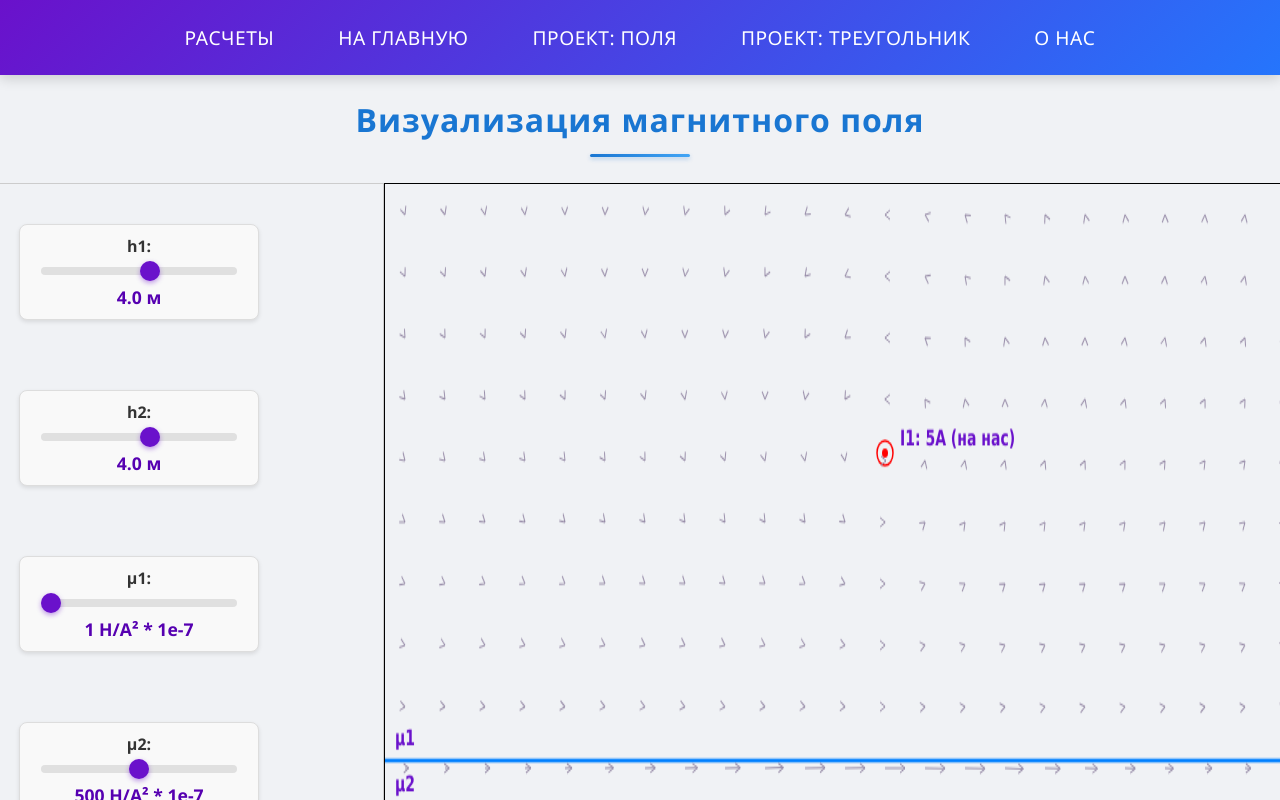
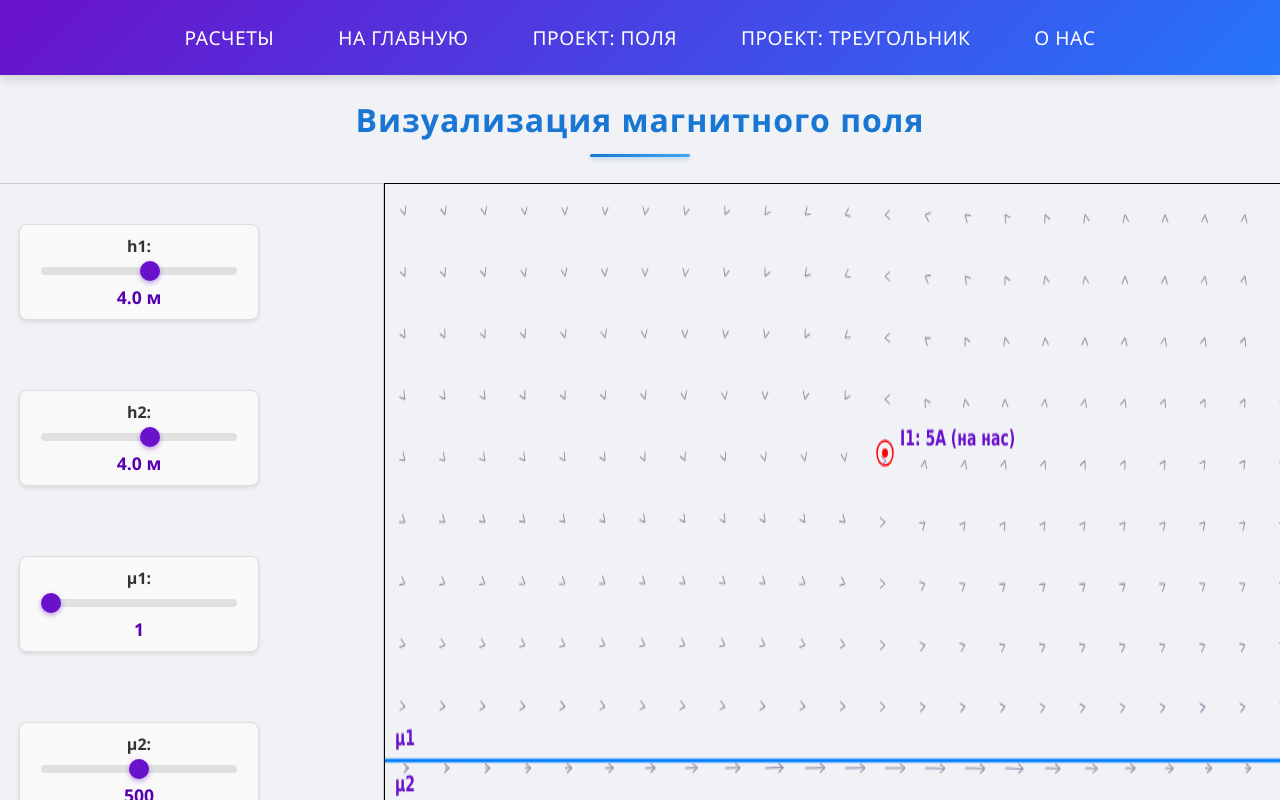
Before and after one commit to deadxraver/physics-2, a React (Create React App) app: page /magnetic_induction in a window 1280 px wide. Shown: the top 800 px of the page. Built offline with nearby package versions, Linux system fonts and the light colour scheme.

Commit message:
removed comments + µ

```diff
--- a/src/components/Contact.jsx
+++ b/src/components/Contact.jsx
@@ -1,6 +1,5 @@
 export default function Contact() {
     return (
-
         <div>
             <h1>Наша команда</h1>
             <div style={{display: "flex", gap: "5%",marginLeft: "8%"}}>
--- a/src/components/EjsEmbed.jsx
+++ b/src/components/EjsEmbed.jsx
@@ -1,6 +1,10 @@
+import '../styles/introduction/main.css'
 const EjsEmbed = () => {
     return (
+        <div>
+            <h1>Визуализация колебаний заряженных частиц</h1>
       <div style={{ width: '100%', height: '600px', border: 'none' }}>
+
         <iframe
           src="/ejs/index.html"
           width="100%"
@@ -9,6 +13,7 @@ const EjsEmbed = () => {
           title="EJS Embed"
         ></iframe>
       </div>
+        </div>
     );
   };
 
--- a/src/components/introduction/Main.jsx
+++ b/src/components/introduction/Main.jsx
@@ -31,10 +31,9 @@ function Main() {
 
 					{openSections.gorb && (
 						<div className="section-content">
-							<p>Здесь представлен равнобедренный треугольник, в котором все симметрично относительно
-								медианы проведенной к основанию.</p>
-							<p>На концах равнозаряженные частицы, соединены проволоками</p>
-							<p>По сигналу пользователя проволока в основании рвется, и система начинает колебаться</p>
+							<p>В проекте представлена система из двух зарядов, подвешенных на проволках равной длины.</p>
+							<p>При переходе пользователем на страницу с проектом система приходит в действие</p>
+							<p>Есть возможность нажать на ⏸️ и отрегулировать положение зарядов, а также запустить симуляцию заново 🔄 </p>
 							<p>Проект визуализирует этот процесс</p>
 							<NavLink
 								to="/fluctuations"
--- a/src/components/xvost/Controls.js
+++ b/src/components/xvost/Controls.js
@@ -17,12 +17,12 @@ const Controls = ({ h1, setH1, h2, setH2, mu1, setMu1, mu2, setMu2, I1, setI1, I
             <div className="slider">
                 <label>μ1:</label>
                 <input  type="range" min="1" max="1000" step="1" value={mu1 / (4 * Math.PI * 1e-7)} onChange={(e) => setMu1(parseFloat(e.target.value) * (4 * Math.PI * 1e-7))} />
-                <span>{(mu1 / (4 * Math.PI * 1e-7)).toFixed(0)} Н/А² * 1e-7</span>
+                <span>{(mu1 / (4 * Math.PI * 1e-7)).toFixed(0)}</span>
             </div>
             <div className="slider">
                 <label>μ2:</label>
                 <input type="range" min="1" max="1000" step="1" value={mu2 / (4 * Math.PI * 1e-7)} onChange={(e) => setMu2(parseFloat(e.target.value) * (4 * Math.PI * 1e-7))} />
-                <span>{(mu2 / (4 * Math.PI * 1e-7)).toFixed(0)} Н/А² * 1e-7</span>
+                <span>{(mu2 / (4 * Math.PI * 1e-7)).toFixed(0)}</span>
             </div>
             <div className="slider">
                 <label>I1:</label>
--- a/src/components/xvost/MagneticInduction.jsx
+++ b/src/components/xvost/MagneticInduction.jsx
@@ -5,14 +5,14 @@ import {useState} from "react";
 
 export default function MagneticInduction() {
     // Начальные значения (примерные)
-    const mu0 = 4 * Math.PI * 1e-7; // Магнитная постоянная
-    const [h1, setH1] = useState(4); // метры
-    const [h2, setH2] = useState(4); // метры
+    const mu0 = 4 * Math.PI * 1e-7; // магнитная постоянная
+    // инициируем начальные значения параметров
+    const [h1, setH1] = useState(4);
+    const [h2, setH2] = useState(4);
     const [mu1, setMu1] = useState(mu0); // в вакууме
     const [mu2, setMu2] = useState(500 * mu0); // например, ферромагнетик
-    const [I1, setI1] = useState(5); // Амперы, ток "на нас"
-    const [I2, setI2] = useState(5); // Амперы, ток "от нас" (отрицательное значение для обратного направления)
-
+    const [I1, setI1] = useState(5);
+    const [I2, setI2] = useState(5);
     const [selectedPointData, setSelectedPointData] = useState(null);
 
     const handlePointClick = (data) => {
--- a/src/components/xvost/PointInfo.js
+++ b/src/components/xvost/PointInfo.js
@@ -16,7 +16,7 @@ const PointInfo = ({ pointData }) => {
                 <span className="info-value">{pointData.B_magnitude.toExponential(2)} Тл</span>
             </div>
             <div className="info-row">
-                <span className="info-label">вектор B:</span> {/* Символ вектора со стрелкой сверху */}
+                <span className="info-label">вектор B:</span>
                 <span
                     className="info-value">({pointData.B_x.toExponential(2)} Тл, {pointData.B_y.toExponential(2)} Тл)</span>
             </div>
```
